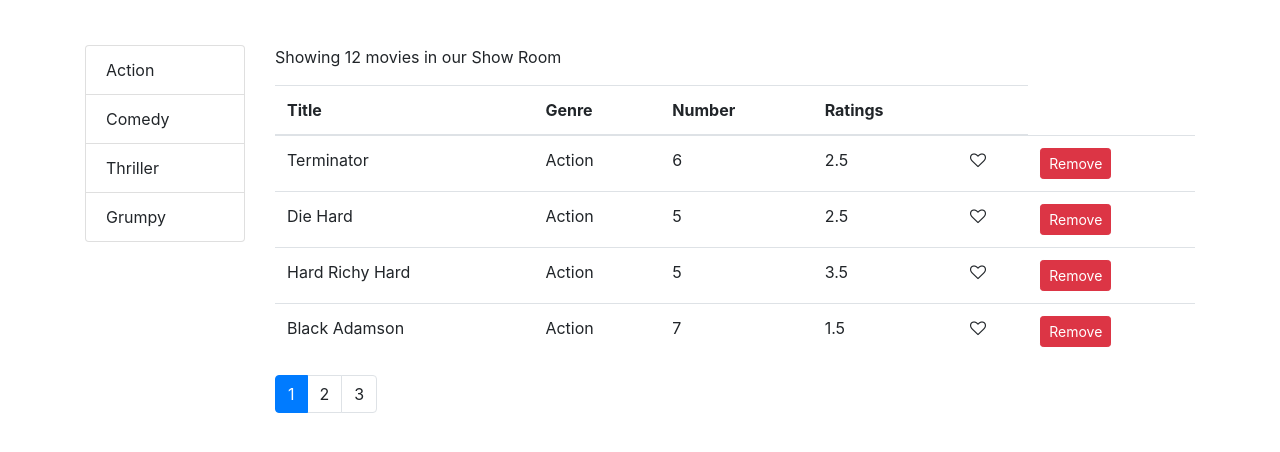
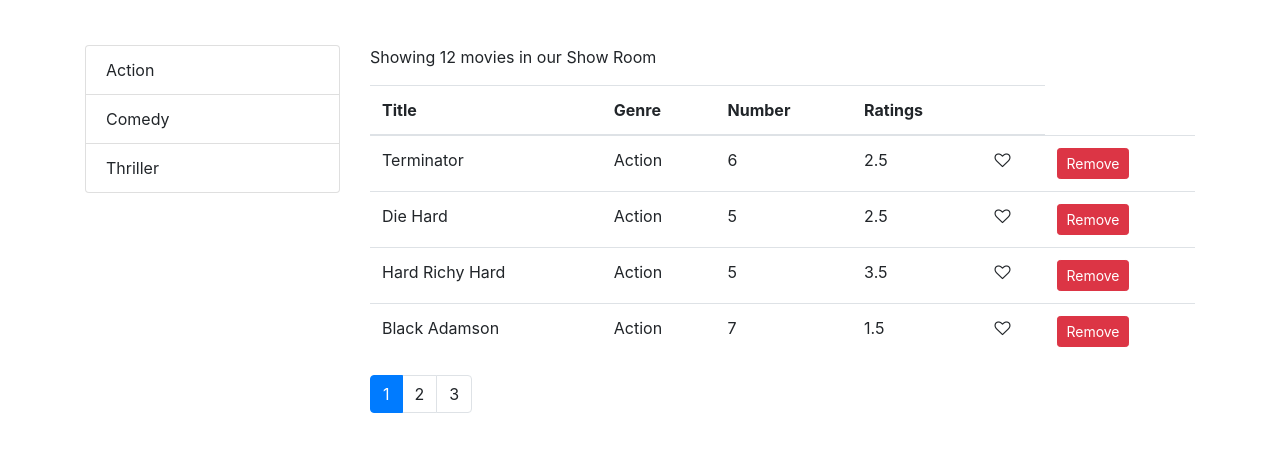
Before and after one commit to CodingIsaac/CRUD-React-APP, a React (Create React App) app: page / in a window 1280 px wide. Shown: the top 452 px of the page. Built offline with nearby package versions, Linux system fonts and the light colour scheme.

Commit message:
List Group Component Code Modification

```diff
--- a/src/components/common/listGroup.jsx
+++ b/src/components/common/listGroup.jsx
@@ -1,19 +1,32 @@
 import React, { Component, Fragment } from "react";
 
 const ListGroup = (props) => {
-  const { items } = props;
+  const { items, textProperty, valueProperty, selectedItem, onItemSelect } =
+    props;
 
   return (
     <Fragment>
       <ul className="list-group">
         {items.map((item) => (
-          <li key={item._id} className="list-group-item">
-            {item.name}
+          <li
+            onClick={() => onItemSelect(item)}
+            key={item[valueProperty]}
+            className={
+              item === selectedItem
+                ? "list-group-item active"
+                : "list-group-item"
+            }
+          >
+            {item[textProperty]}
           </li>
         ))}
       </ul>
     </Fragment>
   );
 };
+ListGroup.defaultProps = {
+  textProperty: "name",
+  valueProperty: "_id",
+};
 
 export default ListGroup;
--- a/src/components/movie.jsx
+++ b/src/components/movie.jsx
@@ -14,8 +14,7 @@ class Movies extends Component {
     pageSize: 4,
   };
   componentDidMount() {
-    this.setState({movies: getMovies(), genres: getGenres() })
-
+    this.setState({ movies: getMovies(), genres: getGenres() });
   }
 
   handleDelete = (movie) => {
@@ -34,20 +33,36 @@ class Movies extends Component {
     this.setState({ currentPage: page });
   };
   genreSelectionHandler = (genre) => {
-
-  }
+    this.setState({ selectedGenre: genre });
+  };
 
   render() {
     const { length: moviesCount } = this.state.movies;
+    const {
+      pageSize,
+      currentPage,
+      selectedGenre,
+      movies: allMovies,
+    } = this.state;
+
     if (moviesCount === 0) return <p>We have no movies at the moment</p>;
-    const { pageSize, currentPage, movies: allMovies } = this.state;
 
-    const movies = paginate(allMovies, currentPage, pageSize);
 
+    const filtered = selectedGenre
+    ? allMovies.filter(m => m.genre._id === selectedGenre._id)
+    : allMovies;
+
+    const movies = paginate(filtered, currentPage, pageSize);
     return (
       <div className="row">
-        <div className="col-2">
-          <ListGroup items={this.state.genres} onItemSelect={this.genreSelectionHandler} />
+        <div className="col-3">
+          <ListGroup
+            items={this.state.genres}
+            textProperty="name"
+            valueProperty="_id"
+            onItemSelect={this.genreSelectionHandler}
+            selectedItem={this.state.selectedGenre}
+          />
         </div>
         <div className="col">
           <p>Showing {moviesCount} movies in our Show Room</p>
@@ -88,7 +103,7 @@ class Movies extends Component {
             </tbody>
           </table>
           <Pagination
-            itemsCount={moviesCount}
+            itemsCount={filtered.length}
             pageSize={pageSize}
             currentPage={currentPage}
             onPageChange={this.pageChangeHandler}
--- a/src/services/fakeGenreService.js
+++ b/src/services/fakeGenreService.js
@@ -2,7 +2,7 @@ export const genres = [
   { _id: "5b21ca3eeb7f6fbccd471818", name: "Action" },
   { _id: "5b21ca3eeb7f6fbccd471814", name: "Comedy" },
   { _id: "5b21ca3eeb7f6fbccd471820", name: "Thriller" },
-  { _id: "5b21ca3eeb7f6fbccd471821", name: "Grumpy" }
+  // { _id: "5b21ca3eeb7f6fbccd471821", name: "Grumpy" }
 ];
 
 export function getGenres() {
--- a/src/services/fakeMovieService.js
+++ b/src/services/fakeMovieService.js
@@ -93,7 +93,7 @@ const movies = [
   {
     _id: "58b21ca3eeddSb7f6fbccd471821",
     title: "Akunamanjaja",
-    genre: { _id: "5b21ca3eejjb7f6fbccd471818", name: "Bombastic" },
+    genre: { _id: "5b21ca3eejjb7f6fbccd471818", name: "Action" },
     numberInStock: 7,
     dailyRentalRate: 4.5
 
```
